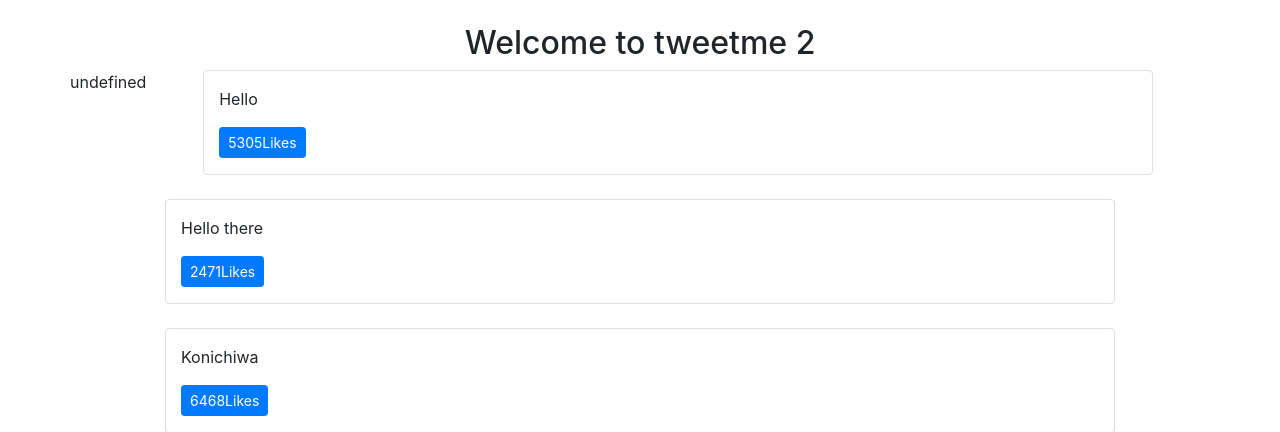
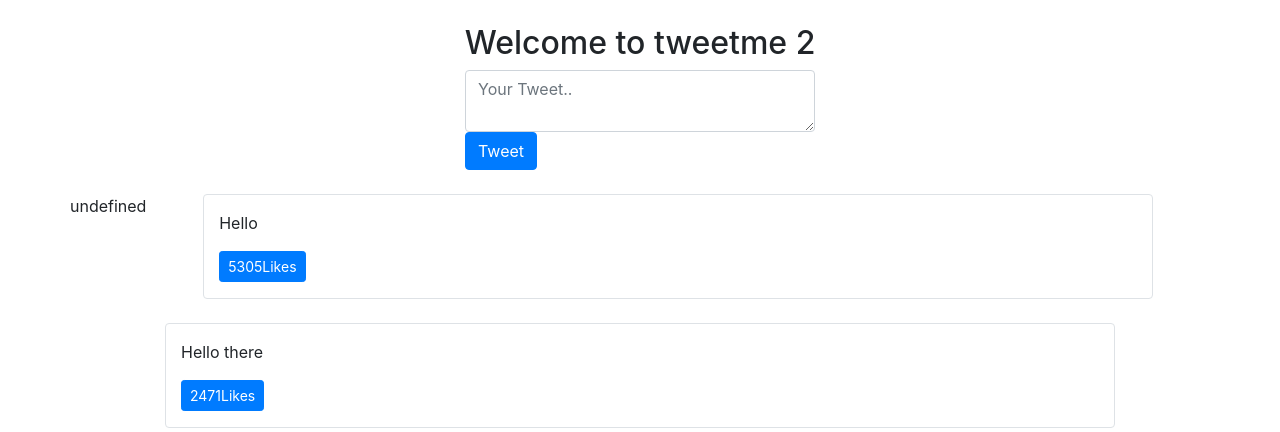
Before and after one commit to Abhay-Kanwasi/tweetme2, a Django app: page / in a window 1280 px wide. Shown: the part 56-488 px from the top of the page. Run offline with Django 4.2, Linux system fonts and the light colour scheme; data comes from the database, SQL or seed files in the repository; both versions use the stored data as it was after the commit.

Commit message:
Tweet form by hand

```diff
--- a/templates/pages/home.html
+++ b/templates/pages/home.html
@@ -8,9 +8,21 @@
     </div>
 </div>
 
+<div class="row mb-4">
+    <div class="col-md-4 mx-auto col-10">
+        <form class="form" method="POST" action="/create-tweet">
+                {% csrf_token %}
+            <input type="hidden" value="/" name="next" />
+            <textarea class="form-control" name="content" placeholder="Your Tweet.."></textarea>
+            <button type= 'submit' class="btn btn-primary">Tweet</button>
+        </form>
+    </div>
+</div>
+
 <div class="row" id="tweets">
     Loding..
 </div>
+
 
 <script>
     // Demonstration
```
Also changed, not shown: db.sqlite3.
